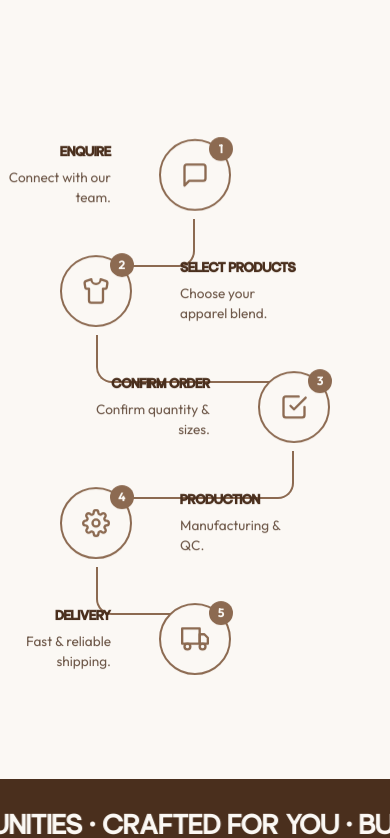
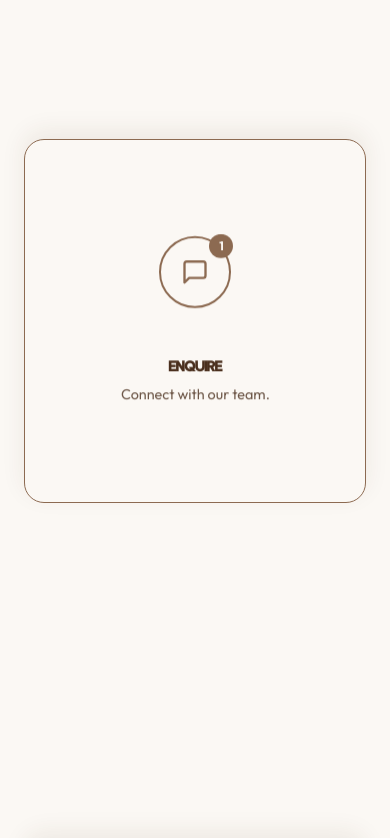
Before and after one commit to PTejasKr/alphaxgen, a Next.js app: page / in a window 390 px wide. Shown: the part 2420-3258 px from the top of the page. Built offline with nearby package versions, Linux system fonts and the light colour scheme.

Commit message:
feat: change mobile process section to sticky overlapping cards

```diff
--- a/src/components/home/ProcessSection.module.css
+++ b/src/components/home/ProcessSection.module.css
@@ -76,89 +76,34 @@
   text-align: center;
 }
 
-/* Mobile Snake Layout */
+/* Mobile Sticky Stack Layout */
 .mobileTimeline {
   display: flex;
   flex-direction: column;
-  position: relative;
-  width: 100%;
+  gap: 40vh; /* Slow scroll overlapping */
+  padding-bottom: 20vh;
+  margin-top: var(--space-xl);
 }
-.mobileStep {
-  width: 144px; /* fixed width for exact calculations */
-  position: relative;
-  z-index: 10;
+.mobileStepCard {
+  position: sticky;
+  background-color: var(--paper);
+  border: 1px solid var(--accent);
+  border-radius: 20px;
+  padding: var(--space-lg) var(--space-md);
+  box-shadow: 0 -8px 24px rgba(74, 47, 29, 0.08); /* slight ink shadow */
+  display: flex;
+  flex-direction: column;
+  align-items: center;
+  text-align: center;
+  transition: transform var(--duration-medium) var(--ease-standard);
 }
-.mobileTextWrap {
-  position: absolute;
-  top: 50%;
-  transform: translateY(-50%);
-  width: 130px;
+.mobileCardContent {
+  display: flex;
+  flex-direction: column;
+  align-items: center;
 }
-.textLeft {
-  right: 100%;
-  padding-right: 12px;
-  text-align: right;
-}
-.textRight {
-  left: 100%;
-  padding-left: 12px;
-  text-align: left;
-}
-.mobileTextWrap .stepTitle {
-  text-align: inherit;
-  margin-bottom: 2px;
-  font-size: 0.95rem;
-}
-.mobileTextWrap .stepDesc {
-  text-align: inherit;
-  margin: 0;
-  font-size: 0.85rem;
-}
-.alignCenter {
-  margin: 0 auto;
-}
-.alignLeft {
-  margin-right: auto;
-  margin-left: 0;
-}
-.alignRight {
-  margin-left: auto;
-  margin-right: 0;
-}
-
-.connector {
-  height: 48px;
-  margin-top: -16px;
-  margin-bottom: -12px;
-  z-index: 0;
-}
-.connCenterLeft {
-  width: calc(50% - 72px);
-  margin-left: 72px;
-  border-right: 2px solid var(--accent);
-  border-bottom: 2px solid var(--accent);
-  border-bottom-right-radius: 16px;
-}
-.connLeftRight {
-  width: calc(100% - 144px);
-  margin-left: 72px;
-  border-left: 2px solid var(--accent);
-  border-bottom: 2px solid var(--accent);
-  border-bottom-left-radius: 16px;
-}
-.connRightLeft {
-  width: calc(100% - 144px);
-  margin-left: 72px;
-  border-right: 2px solid var(--accent);
-  border-bottom: 2px solid var(--accent);
-  border-bottom-right-radius: 16px;
-}
-.connLeftCenter {
-  width: calc(50% - 72px);
-  margin-left: 72px;
-  border-left: 2px solid var(--accent);
-  border-bottom: 2px solid var(--accent);
-  border-bottom-left-radius: 16px;
+.cardText {
+  margin-top: var(--space-sm);
 }
 
 .desktopTimeline {
@@ -166,6 +111,7 @@
 }
 
 /* Desktop Horizontal Layout */
+
 @media (min-width: 768px) {
   .mobileTimeline {
     display: none;
--- a/src/components/home/ProcessSection.tsx
+++ b/src/components/home/ProcessSection.tsx
@@ -75,55 +75,34 @@ export function ProcessSection({ compactBottom = false }: { compactBottom?: bool
         </div>
       </Reveal>
 
-      {/* Mobile Snake Layout (only visible on mobile) */}
+      {/* Mobile Sticky Stack Layout (only visible on mobile) */}
+      <Reveal>
         <div className={styles.mobileTimeline}>
-        {steps.map((step, index) => {
-          let alignClass = '';
-          let textSideClass = '';
-          let connector = null;
-
-          if (index === 0 || index === 4) {
-            alignClass = styles.alignCenter;
-            textSideClass = styles.textLeft;
-          } else if (index === 1 || index === 3) {
-            alignClass = styles.alignLeft;
-            textSideClass = styles.textRight;
-          } else if (index === 2) {
-            alignClass = styles.alignRight;
-            textSideClass = styles.textLeft;
-          }
-
-          if (index === 0) {
-            connector = <div className={`${styles.connector} ${styles.connCenterLeft}`}></div>;
-          } else if (index === 1) {
-            connector = <div className={`${styles.connector} ${styles.connLeftRight}`}></div>;
-          } else if (index === 2) {
-            connector = <div className={`${styles.connector} ${styles.connRightLeft}`}></div>;
-          } else if (index === 3) {
-            connector = <div className={`${styles.connector} ${styles.connLeftCenter}`}></div>;
-          }
-
-          return (
-            <React.Fragment key={step.id}>
-              <div className={`${styles.mobileStep} ${alignClass}`}>
-                <Reveal delay={index * 0.1}>
-                  <div className={styles.stepInner}>
+          {steps.map((step, index) => (
+            <div
+              key={step.id}
+              className={styles.mobileStepCard}
+              style={{
+                top: `calc(120px + ${index * 16}px)`,
+                zIndex: 10 + index
+              }}
+            >
+              <Reveal delay={200} direction="up">
+                <div className={styles.mobileCardContent}>
                   <div className={styles.stepIconWrap}>
                     {step.icon}
                     <div className={styles.stepNumber}>{step.id}</div>
                   </div>
-                    <div className={`${styles.mobileTextWrap} ${textSideClass}`}>
+                  <div className={styles.cardText}>
                     <h3 className={styles.stepTitle}>{step.title}</h3>
                     <p className={styles.stepDesc}>{step.desc}</p>
                   </div>
                 </div>
               </Reveal>
             </div>
-              {connector}
-            </React.Fragment>
-          );
-        })}
+          ))}
         </div>
+      </Reveal>
 
       {/* Desktop Horizontal Layout (only visible on desktop) */}
       <div className={styles.desktopTimeline}>
@@ -142,7 +121,7 @@ export function ProcessSection({ compactBottom = false }: { compactBottom?: bool
 
         {steps.map((step, index) => (
           <div key={step.id} className={styles.desktopStep}>
-            <Reveal delay={index * 0.1}>
+            <Reveal delay={index * 100}>
               <div className={styles.stepIconWrap}>
                 {step.icon}
                 <div className={styles.stepNumber}>{step.id}</div>
```
Lines whose indentation alone changed are shown as unchanged.
